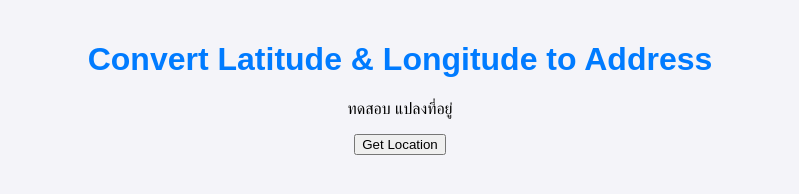
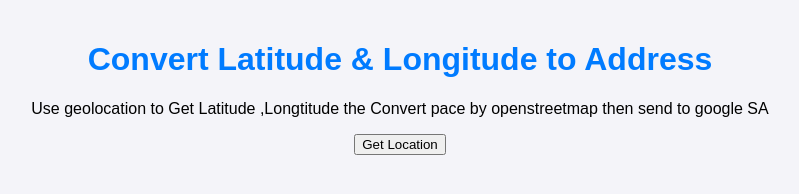
Before and after one commit to MB7467255/MB7467255-OpenStreetMap, a plain HTML site: page index.html in a window 1280 px wide. Shown: the whole page, without its empty margins (240-1039 px from the left). Drawn offline with Linux system fonts and the light colour scheme.

Commit message:
Update index.html

```diff
--- a/index.html
+++ b/index.html
@@ -17,7 +17,7 @@
 </head>
 <body>
     <h1>Convert Latitude & Longitude to Address</h1>
-    <p>ทดสอบ แปลงที่อยู่</p>
+    <p>Use geolocation to Get Latitude ,Longtitude the Convert pace by openstreetmap then send to google SA</p>
     <button id="getLocation">Get Location</button>
     <p id="status"></p>
 
```
